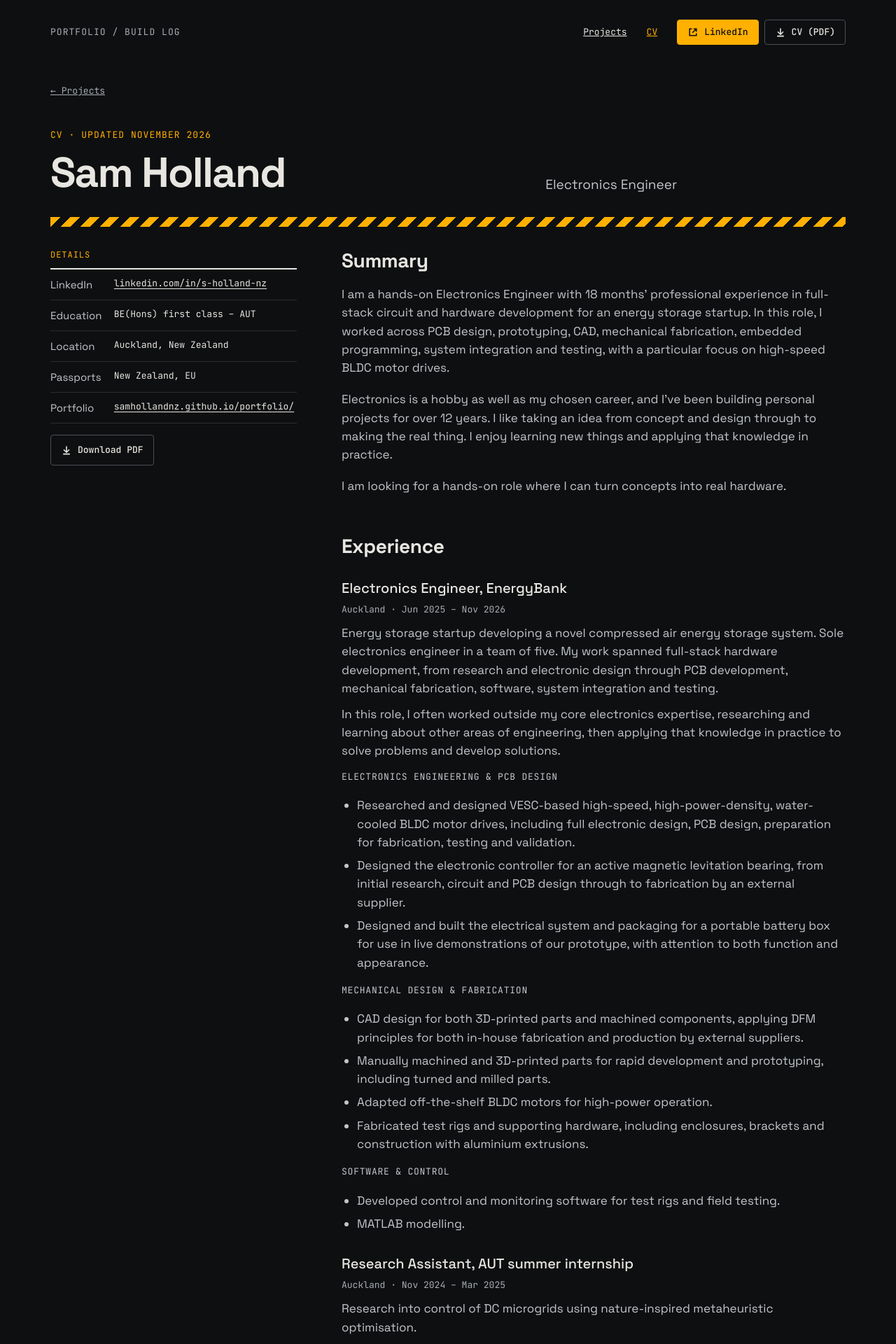
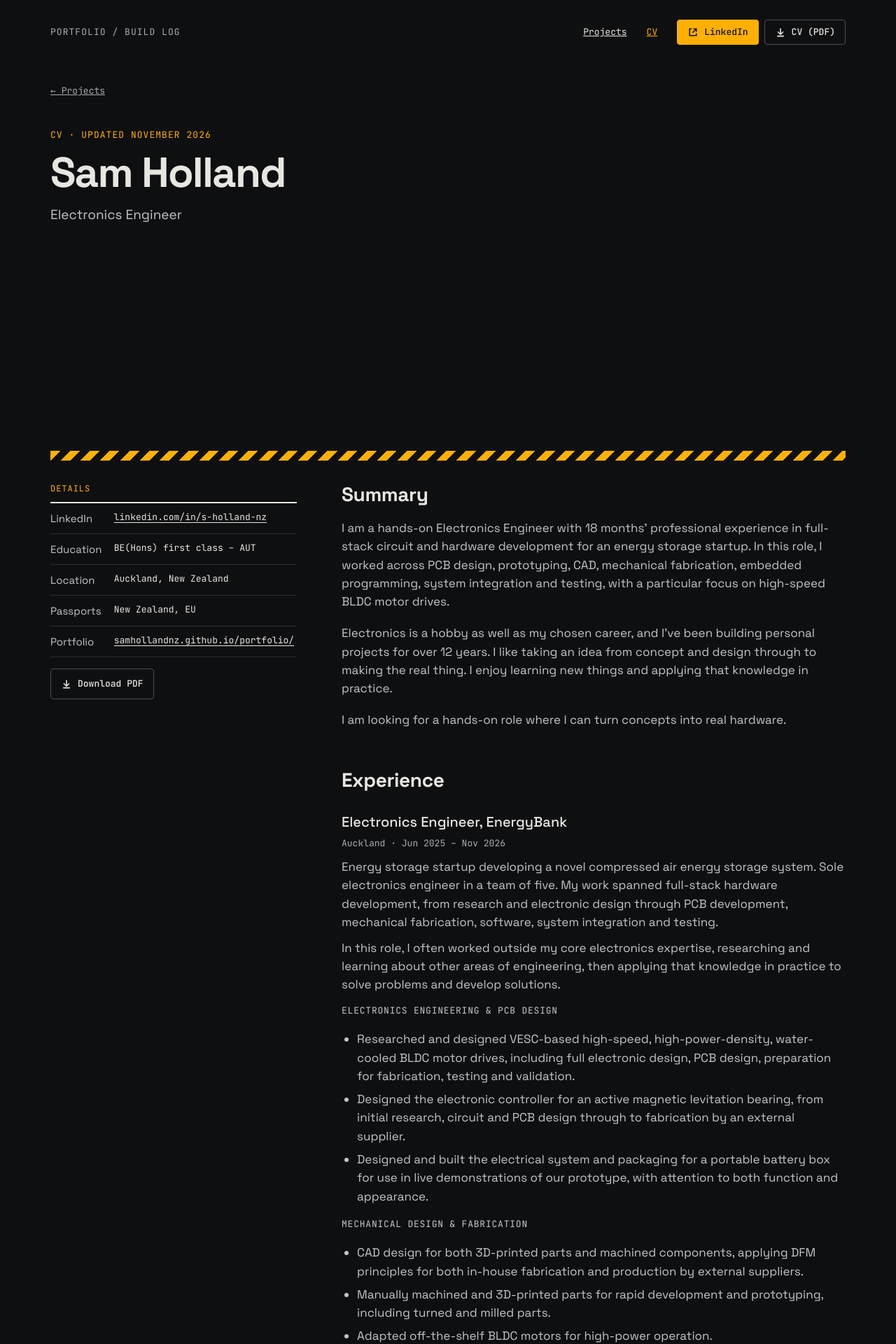
Before and after one commit to SamHollandNZ/SamHollandNZ.github.io, a Jekyll site: the page built from cv.html, in a window 1280 px wide. Shown: the top 1920 px of the page at 70% size. Built offline with Jekyll 4.4.1, drawn with Linux system fonts in a browser that asks for light colours.

Commit message:
Place CV headline under the name
Co-Authored-By: Claude Opus 5.5 <noreply@anthropic.com>

```diff
--- a/cv.html
+++ b/cv.html
@@ -17,8 +17,8 @@ summary: "CV of Sam Holland, electronics engineer in Auckland: experience, educa
 <div class="project__heading">
 <p class="eyebrow">CV · Updated {{ cv.updated }}</p>
 <h1 class="project__title">{{ site.first_name }} {{ site.last_name }}</h1>
+<p class="project__summary">{{ cv.headline }}</p>
 </div>
-<p class="project__summary">{{ cv.headline }}</p>
 </header>
 
 <div class="stripe-rule" aria-hidden="true"></div>
```
